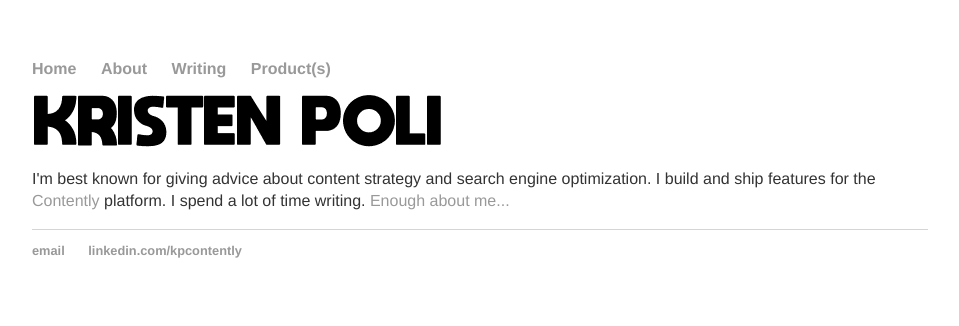
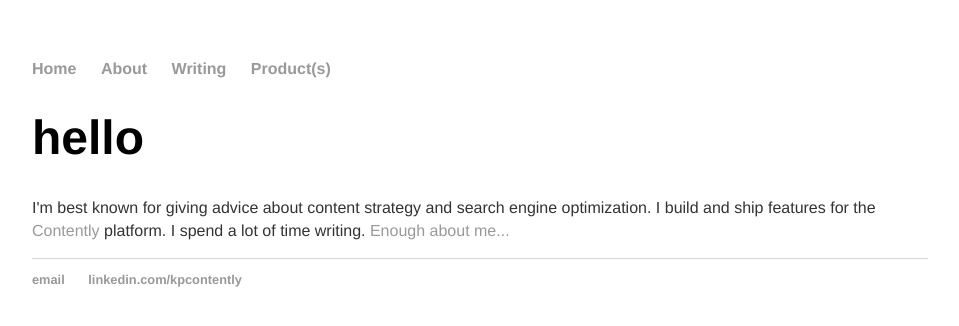
Before and after one commit to kristenepoli/portfolio, a Jekyll site: the page built from index.html, in a window 1280 px wide. Shown: the top 326 px of the page, without its empty margins (160-1119 px from the left). Built offline with Jekyll 4.4.1, drawn with Linux system fonts in a browser that asks for light colours.

Commit message:
Update index.html

```diff
--- a/index.html
+++ b/index.html
@@ -3,6 +3,6 @@ layout: default
 title: It's nice to meet you
 ---
 <div class="blurb">
-	<img src="moon_name.png">
+	<h1>hello</h1>
 	<p>I'm best known for giving advice about content strategy and search engine optimization. I build and ship features for the <a href="http://www.contently.com"> Contently </a> platform. I spend a lot of time writing. <a href="/about">Enough about me...</a></p>
 </div><!-- /.blurb -->
```
